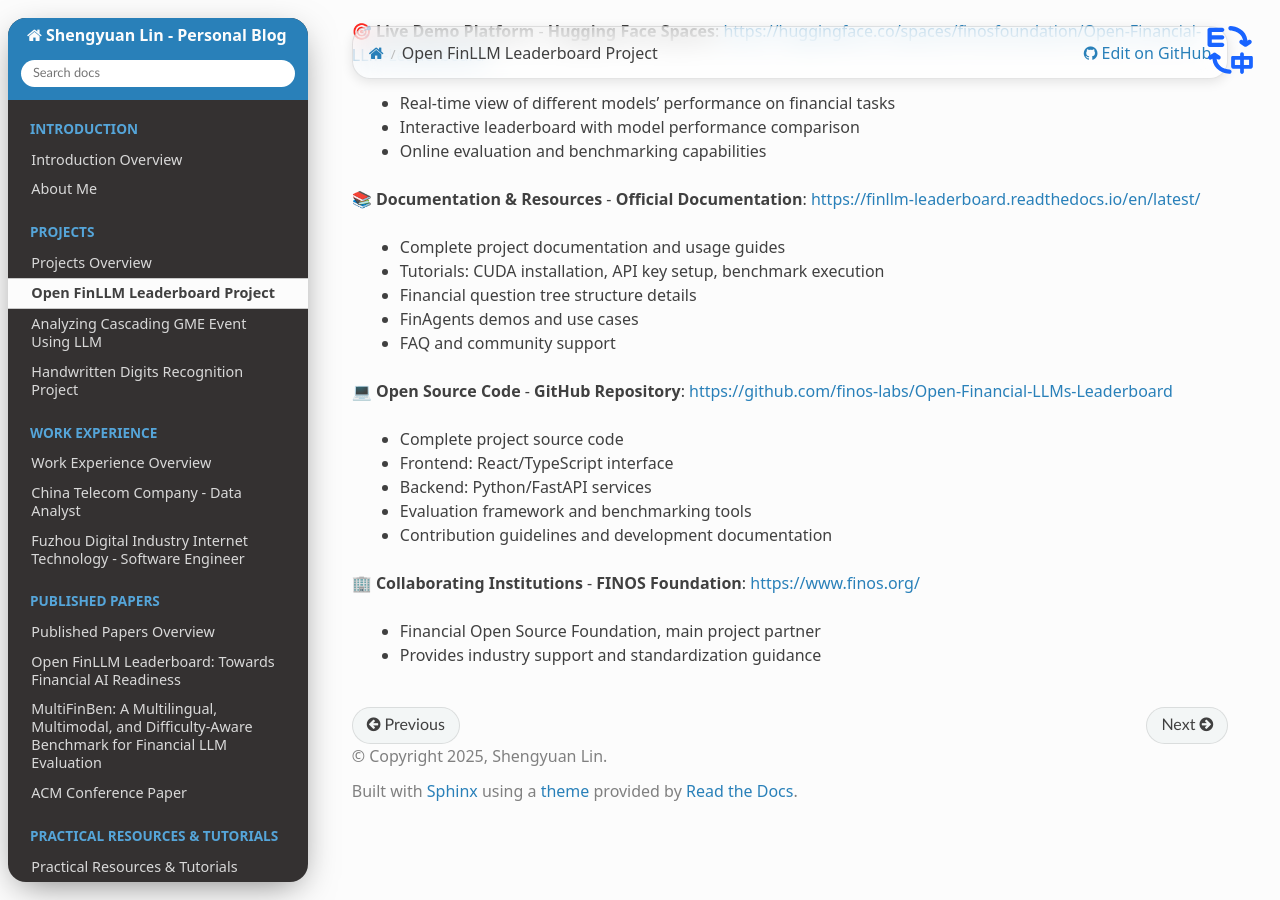
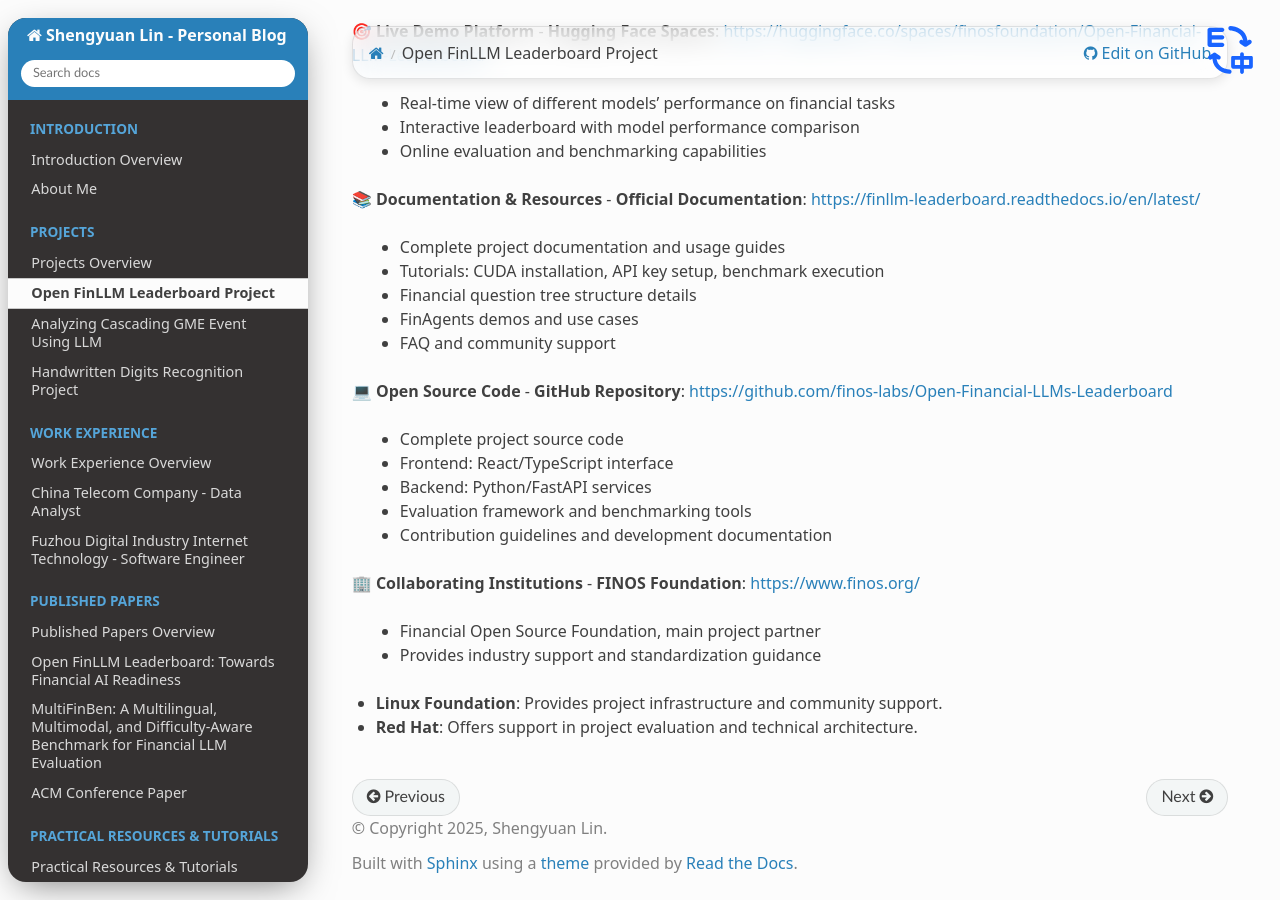
Before and after one commit to miragecoa/MyBlog-en, a Sphinx documentation site: the page built from docs/source/projects/open_finllm_leaderboard.rst, in a window 1280 px wide and 900 px high, scrolled down 2234 px. Built offline with Sphinx 7.4.7 and the Read the Docs theme 3.1.0, drawn with Linux system fonts in a browser that asks for light colours.

```diff
--- a/docs/source/projects/open_finllm_leaderboard.rst
+++ b/docs/source/projects/open_finllm_leaderboard.rst
@@ -129,3 +129,5 @@ As the Project Leader, I am committed to:
 - **FINOS Foundation**: https://www.finos.org/
   - Financial Open Source Foundation, main project partner
   - Provides industry support and standardization guidance
+- **Linux Foundation**: Provides project infrastructure and community support.
+- **Red Hat**: Offers support in project evaluation and technical architecture.
```
Also changed, not shown: docs/source/experience/overview.rst (+15 -0 lines).
